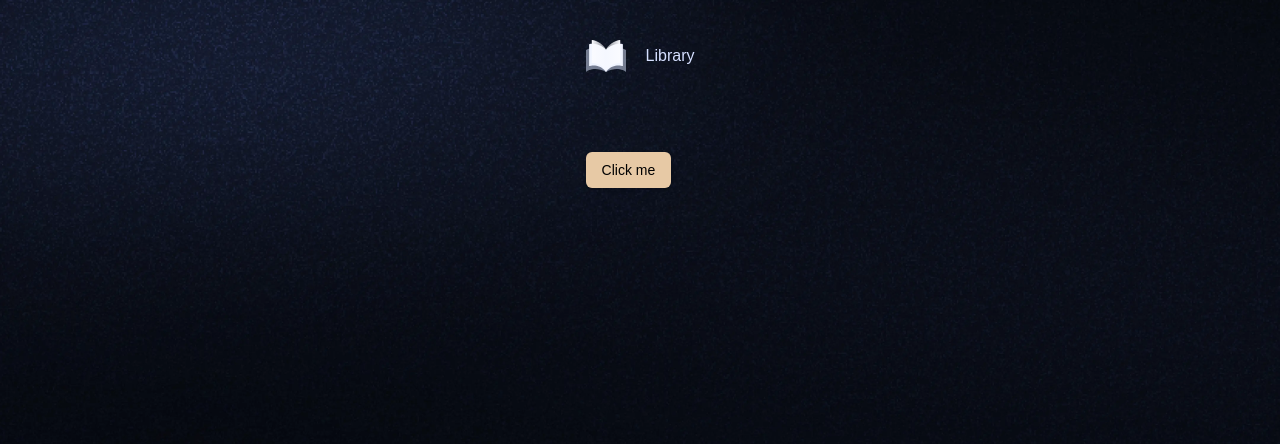
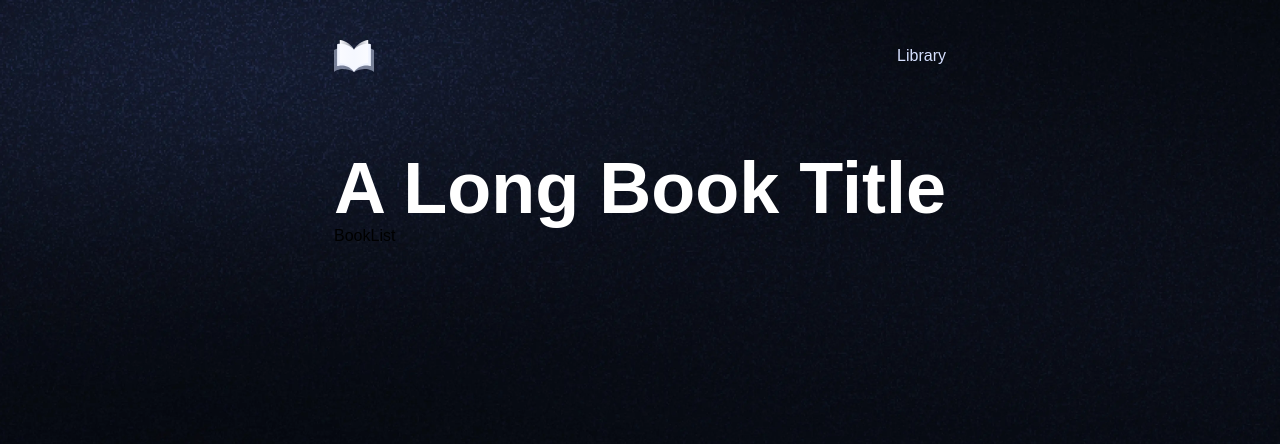
Before and after one commit to josephflo/rootbook, a Next.js app: page / in a window 1280 px wide. Shown: the top 444 px of the page. Built offline with nearby package versions, Linux system fonts and the light colour scheme; a web font is replaced by a local one.

Commit message:
feat/hero

```diff
--- a/app/(root)/page.tsx
+++ b/app/(root)/page.tsx
@@ -1,10 +1,13 @@
+import BookList from "@/components/BookList";
+import BookOverview from "@/components/BookOverview";
 import { Button } from "@/components/ui/button";
 import Image from "next/image";
 
 export default function Home() {
   return (
-   <main>
-    <Button>Click me</Button>
-   </main>
+   <>
+    <BookOverview />
+    <BookList />
+   </>
   );
 }
--- /dev/null
+++ b/components/BookList.tsx
@@ -0,0 +1,9 @@
+import React from 'react'
+
+const BookList = () => {
+  return (
+    <div>BookList</div>
+  )
+}
+
+export default BookList
--- /dev/null
+++ b/components/BookOverview.tsx
@@ -0,0 +1,13 @@
+import React from 'react'
+
+const BookOverview = () => {
+  return (
+    <section className='book-overview'>
+      <div className='flex flex-1 flex-col gap-5'>
+        <h1>A Long Book Title</h1>
+      </div>
+    </section>
+  )
+}
+
+export default BookOverview
```
